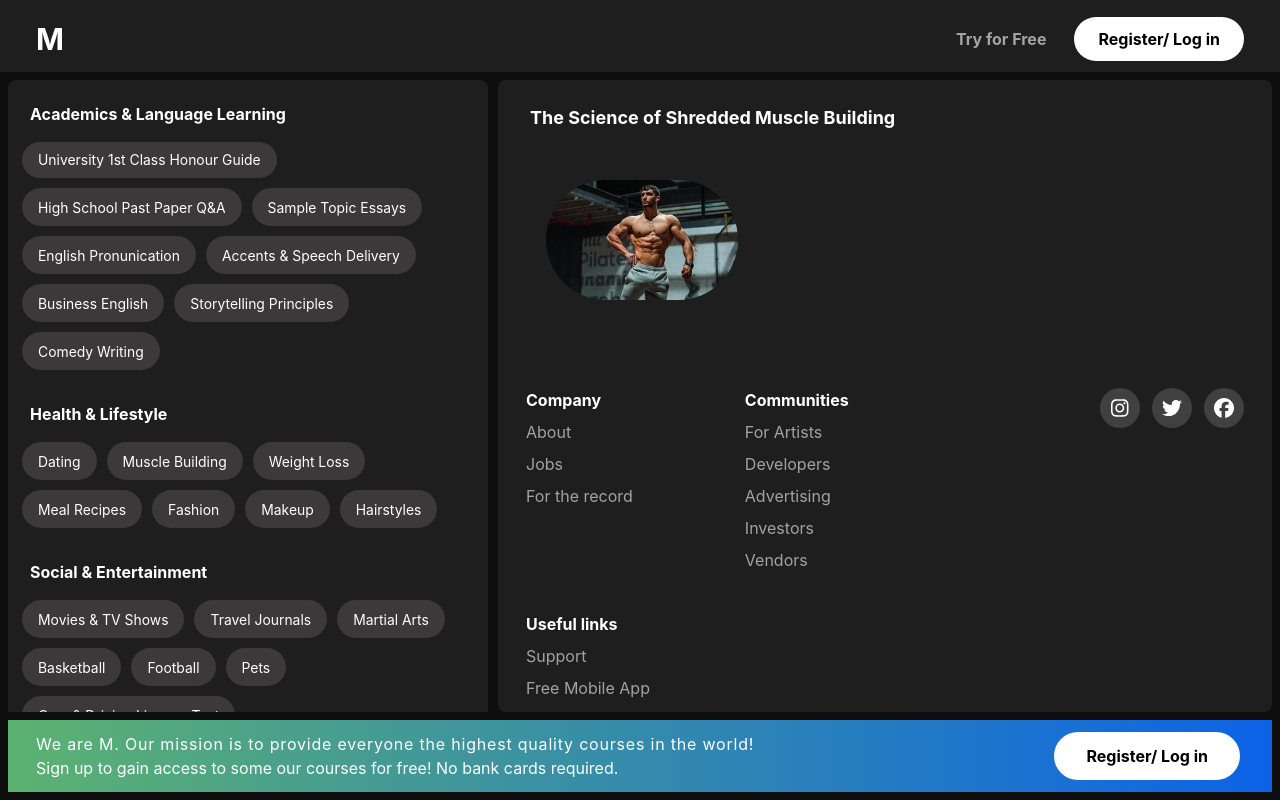
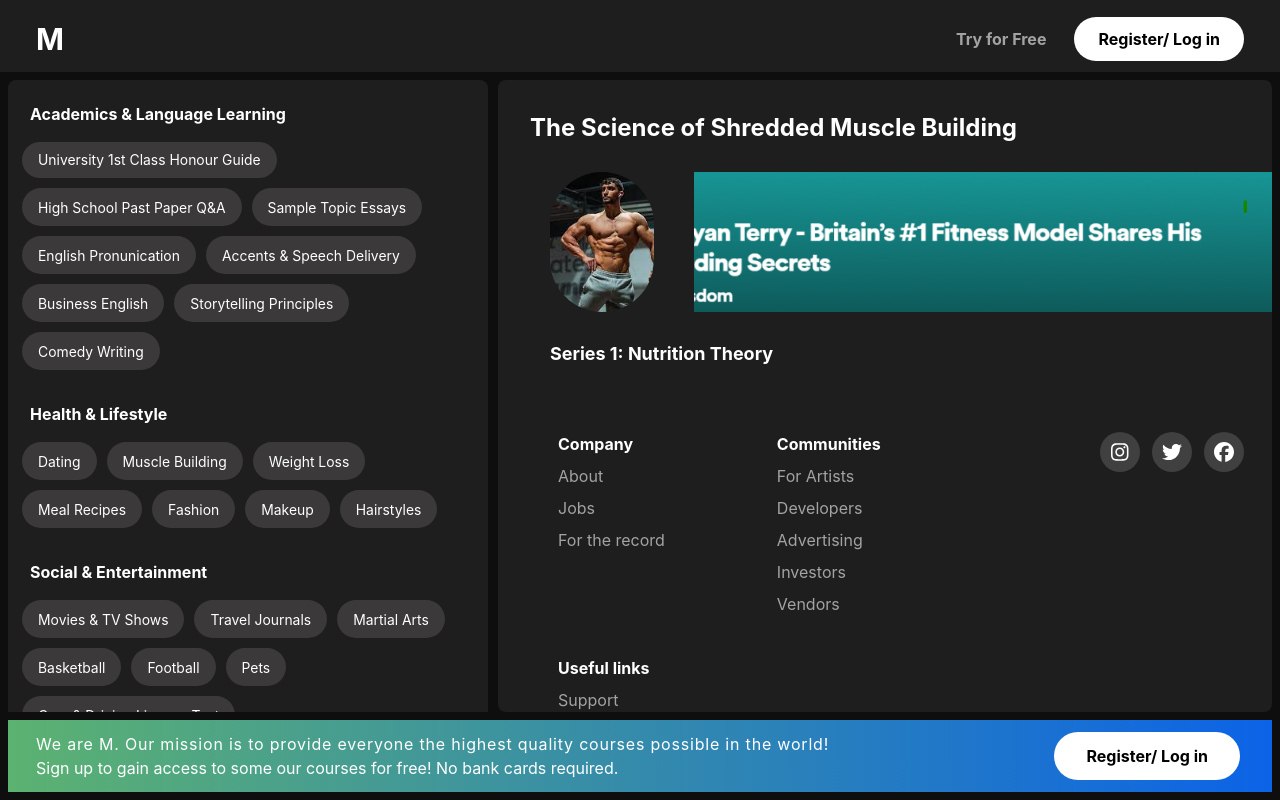
Before and after one commit to andrewwu531/Scientific-Methodology-Backend, a React (Vite) app in the folder frontend/: page / in a window 1280 px wide. Built offline with nearby package versions, Linux system fonts and the light colour scheme.

Commit message:
completed part of the muscle building course page

```diff
--- a/frontend/src/components/MainContents/MuscleBuilding.jsx
+++ b/frontend/src/components/MainContents/MuscleBuilding.jsx
@@ -1,15 +1,27 @@
 import mb_portrait from "../../static/images/muscle_building_portrait.png";
+import mb_banner from "../../static/images/course_banner.png";
 import Footer from "../../components/Footer/Footer";
 
 export default function MuscleBuilding() {
   return (
-    <div className="flex flex-col overflow-auto h-[87vh] scrollbar-thin scrollbar-thumb-rounded scrollbar-thumb-gray-800 scrollbar-thumb-hover-gray-600">
+    <div className="flex flex-col pt-8 pl-8 overflow-auto scrollbar-thin scrollbar-thumb-rounded scrollbar-thumb-gray-800 scrollbar-thumb-hover-gray-600">
 
-      <div className="my-6 ml-8 text-lg font-bold">
+      <div className="pb-2 text-2xl font-bold">
         The Science of Shredded Muscle Building
       </div>
 
-      <img src={ mb_portrait } alt="portrait" className='object-cover w-48 h-48 my-6 ml-12 rounded-full'/>
+      <div className="flex justify-start pl-5">
+        <div className="relative pt-5 w-36 h-38">
+          <img src={ mb_portrait } alt="portrait" className='object-cover w-full h-full rounded-full'/>
+        </div>
+        <div className="h-40 pt-5 pl-10 w-280">
+          <img src={ mb_banner } alt="banner" className='object-cover w-full h-full'/>
+        </div>
+      </div>
+
+      <div className="pl-5 text-lg font-bold pt-7">
+        Series 1: Nutrition Theory
+      </div>
 
 
       <Footer />
--- a/frontend/src/routes/root.jsx
+++ b/frontend/src/routes/root.jsx
@@ -11,11 +11,11 @@ export default function Root() {
       <div>
         <Navbar />
       </div>
-      <div className="h-[91vh] min-w-[50rem] grid overflow-hidden grid-cols-[min-content_auto] gap-y-2 p-2 bg-black-2">
+      <div className="relative z-10 h-[91vh] min-w-[50rem] grid overflow-hidden grid-cols-[min-content_auto] gap-y-2 p-2 bg-black-2">
         <Sidebar />
 
 
-        <SectionContainer className="relative overflow-auto bg-black-1">
+        <SectionContainer className="relative overflow-auto z-25 bg-black-1">
 
 
           <MainContents />
@@ -26,7 +26,7 @@ export default function Root() {
          <aside className="flex items-center justify-between col-span-2 px-4 py-3 bg-gradient-to-r from-accent-1 to-accent-2">
             <p className="pl-3">
               <span className="block text-base tracking-wider ">
-                We are M. Our mission is to provide everyone the highest quality courses in the world!
+                We are M. Our mission is to provide everyone the highest quality courses possible in the world!
               </span>
               <span className="text-base">Sign up to gain access to some our courses for free! No bank cards required.  </span>
             </p>
```
Also changed, not shown: frontend/src/static/images/course_banner.png (added).
